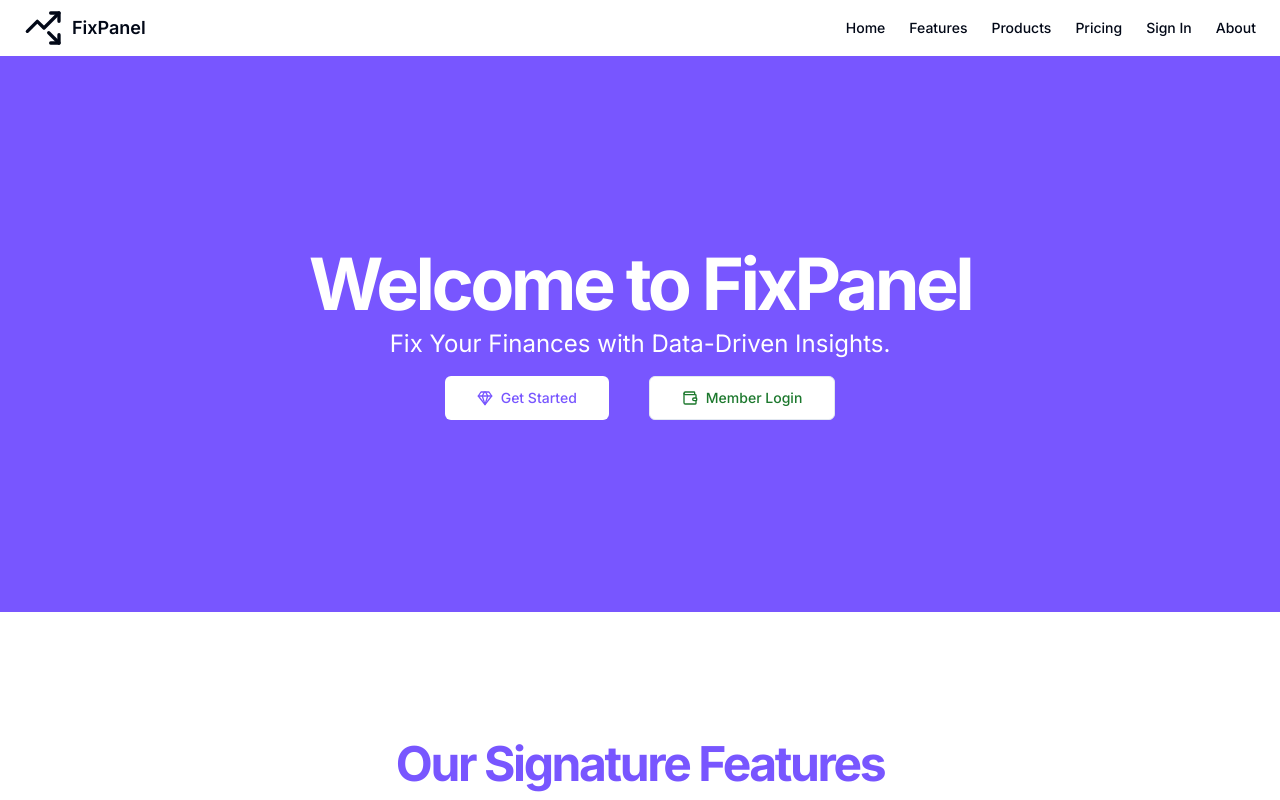
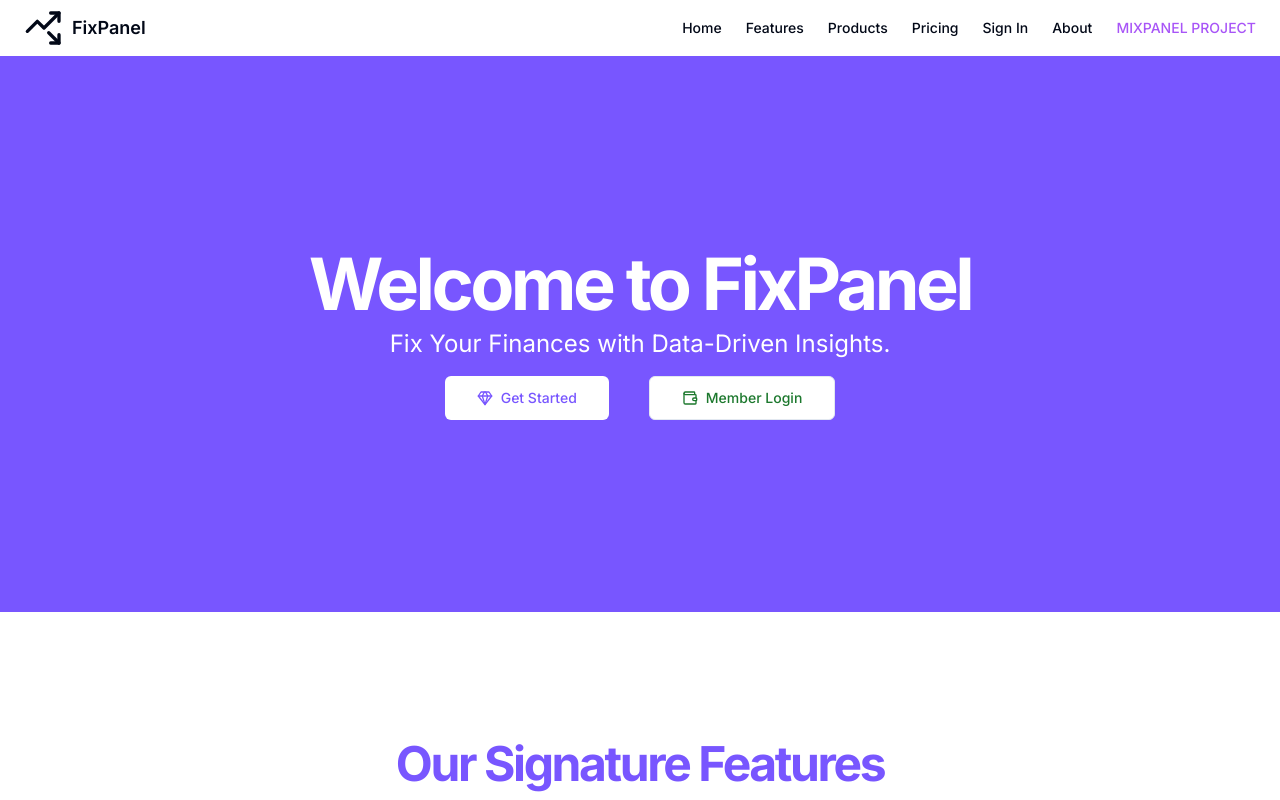
Before and after one commit to optiblackcode/fixpanel, a Next.js app: page / in a window 1280 px wide. Shown: the top 800 px of the page. Built offline with nearby package versions, Linux system fonts and the light colour scheme; no server answers.

Commit message:
make it easy to find mixpanel

```diff
--- a/components/Footer.tsx
+++ b/components/Footer.tsx
@@ -1,30 +1,37 @@
 import Link from "next/link";
 import { Button } from "@/components/ui/button";
+//@ts-ignore
 import mixpanel from "mixpanel-browser";
 
 export function Footer() {
 	return (
-    <footer className="flex flex-col gap-2 sm:flex-row py-6 w-full shrink-0 items-center px-4 md:px-6 border-t">
+	  <footer className="flex flex-col sm:flex-row py-6 w-full items-center justify-between px-4 md:px-6 border-t">
+		<div className="w-1/3">
 		  <p className="text-xs text-gray-500">© FixPanel since 2025. All hail the thief.</p>
-      <nav className="sm:ml-auto flex gap-4 sm:gap-6">
+		</div>
+
+		<div className="w-1/3 flex justify-center">
+		  <Button
+			id="theResetButton"
+			onClick={() => {
+			  mixpanel.track("END OF USER");
+			  mixpanel.reset();
+			  mixpanel.track("NEW USER");
+			  window.scrollTo(0, 0);
+			  window.location.reload();
+			}}
+		  >
+			reset mixpanel
+		  </Button>
+		</div>
+
+		<nav className="w-1/3 flex justify-end gap-4">
 		  <Link className="text-xs hover:underline underline-offset-4" href="https://www.youtube.com/watch?v=2qBlE2-WL60">
 			Terms of Service
 		  </Link>
 		  <Link className="text-xs hover:underline underline-offset-4" href="https://www.youtube.com/watch?v=2qBlE2-WL60">
 			Privacy
 		  </Link>
-        <Button
-          id="theResetButton"
-          onClick={() => {
-            mixpanel.track("END OF SESSION");
-            mixpanel.reset();
-            mixpanel.track("NEW SESSION");
-			window.scrollTo(0, 0);
-            window.location.reload();
-          }}
-        >
-          reset
-        </Button>
 		</nav>
 	  </footer>
 	);
--- a/components/Header.tsx
+++ b/components/Header.tsx
@@ -1,15 +1,26 @@
-
 // import { linkTrack } from "./Track";
 import Link from "next/link";
 import { CreditCardIcon, TrendingUpDownIcon } from "lucide-react";
+//@ts-ignore
+import mixpanel from "mixpanel-browser";
 
+const getMixpanelUrl = () => {
+  try {
+    const deviceId = mixpanel.get_property("$device_id");
+    return `https://mixpanel.com/project/3276012/view/3782804/app/profile#distinct_id=%24device%3A${deviceId}`;
+  } catch (e) {
+    return "https://mixpanel.com/project/3276012/view/3782804/app/events";
+  }
+};
 
 export function Header() {
   return (
     <header className="px-4 lg:px-6 h-14 flex items-center opacity-75 hover:opacity-100">
-      <Link className="flex items-center justify-center" href="https://mixpanel.com/project/3276012/view/3782804/app/events" target="_blank">
+      <Link className="flex items-center justify-center" href="/">
         <TrendingUpDownIcon className="h-10 w-10" />
-        <span className="ml-2 text-lg font-semibold">FixPanel <span className="invisible">logo</span></span>
+        <span className="ml-2 text-lg font-semibold">
+          FixPanel <span className="invisible">logo</span>
+        </span>
       </Link>
       <nav className="ml-auto flex gap-4 sm:gap-6">
         <Link className="text-sm font-medium hover:underline underline-offset-4" href="/">
@@ -30,7 +41,13 @@
         <Link className="text-sm font-medium hover:underline underline-offset-4" href="/about">
           About
         </Link>
-
+        <Link
+          className="text-sm font-medium hover:underline underline-offset-4 text-purple-500"
+          href={getMixpanelUrl()}
+          target="_blank"
+        >
+          MIXPANEL PROJECT
+        </Link>
       </nav>
     </header>
   );
--- a/deploy.mjs
+++ b/deploy.mjs
@@ -49,6 +49,8 @@
 
 	console.log('\n----------\nUPLOAD COMPLETE\n----------\n');
 	console.log(JSON.stringify(results, null, 2));
+	const URL = `https://fixpanel.storage.googleapis.com/index.html`
+	console.log(`\n----------\nDEPLOYED TO: ${URL}\n----------\n`);
 	return results;
 }
 
```
Lines whose indentation alone changed are shown as unchanged.
